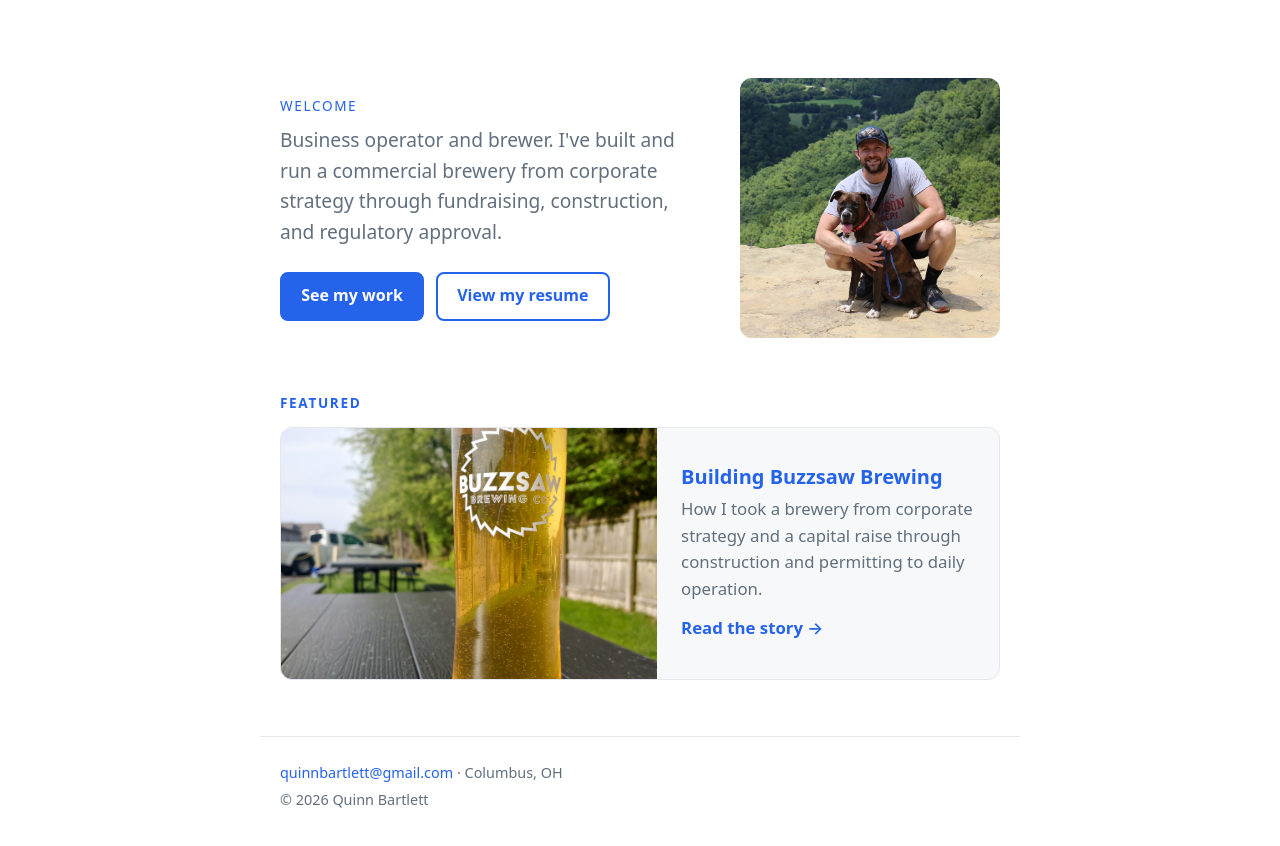
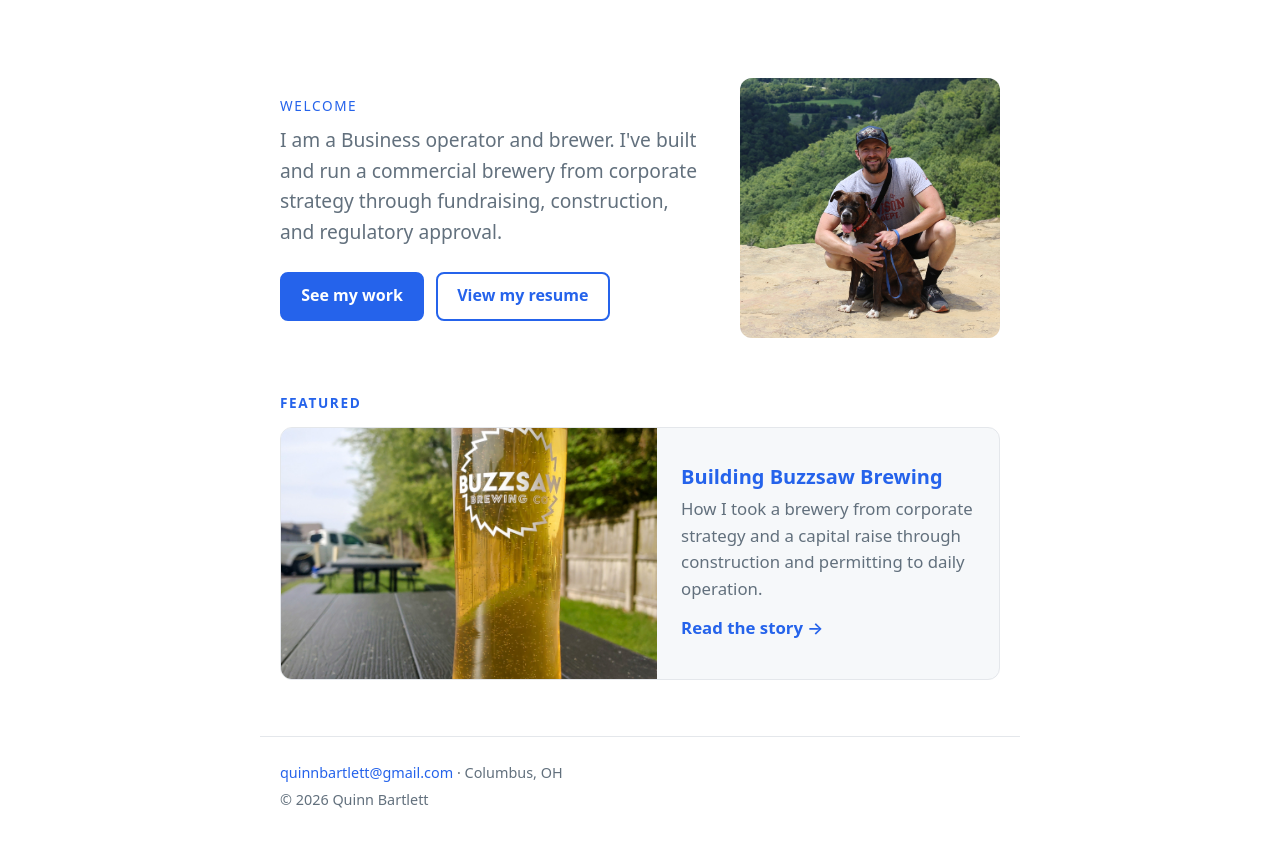
Before and after one commit to qbartlett/quinnbartlett.com, a plain HTML site: page index.html in a window 1280 px wide. Shown: the part 72-918 px from the top of the page. Drawn offline with Linux system fonts and the light colour scheme.

Commit message:
Update introduction text in index.html

```diff
--- a/index.html
+++ b/index.html
@@ -29,7 +29,7 @@
       <div>
         <p class="eyebrow">Welcome</p>
         <p class="lead">
-          Business operator and brewer. I've built and run a commercial brewery
+          I am a Business operator and brewer. I've built and run a commercial brewery
           from corporate strategy through fundraising, construction, and
           regulatory approval.
         </p>
```
